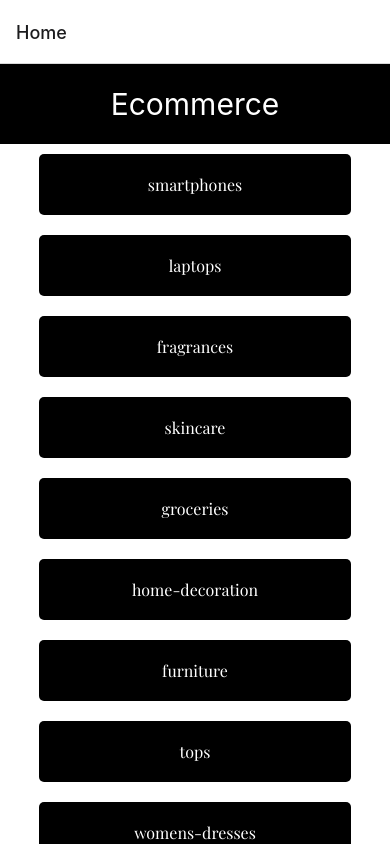
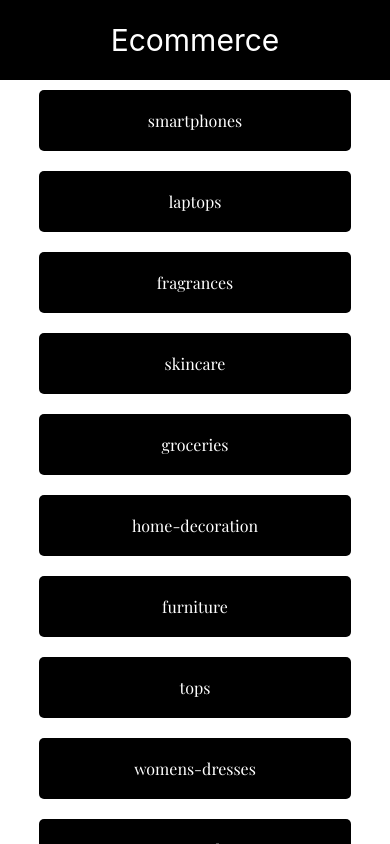
Before and after one commit to JohnPoulBravo10/ReactNativeCoderHouse, a React Native app: screen / in a window 390 px wide. Built offline with nearby package versions, Linux system fonts and the light colour scheme.

Commit message:
Refactor styling

```diff
--- a/App.js
+++ b/App.js
@@ -9,6 +9,7 @@ import { NavigationContainer } from '@react-navigation/native';
 import { createNativeStackNavigator } from '@react-navigation/native-stack';
 import ProductsByCategory from './src/screens/ProductsByCategory'
 import ProductsDetail from "./src/screens/ProductsDetail"
+import Header from './src/components/Header'
 
 
 const Stack = createNativeStackNavigator();
@@ -16,15 +17,9 @@ const Stack = createNativeStackNavigator();
 
 const App = () => {
   const [fontsLoaded] = useFonts(fontCollection)
-  const [portrait,setPortrait] = useState(true)
-  const {width,height} = useWindowDimensions()
 
 
 
-  useEffect(()=>{
-    if(width > height) setPortrait(false)
-    else setPortrait(true)
-  },[width,height])
 
   if(!fontsLoaded) return null
 
@@ -34,7 +29,18 @@ const App = () => {
     <>
     <StatusBar backgroundColor={colors.black} />
     <NavigationContainer>
-      <Stack.Navigator>
+      <Stack.Navigator
+      initialRouteName='Home'
+      screenOptions={
+        ({route})=>{
+          return{
+            header: () => {
+              return <Header />
+            }
+          }
+        }
+      }
+      >
         <Stack.Screen name='Home' component={Home}/>
         <Stack.Screen name='ProductsByCategory' component={ProductsByCategory}/>
         <Stack.Screen name='ProductsDetail' component={ProductsDetail}/>
--- a/src/components/ProductByCategory.js
+++ b/src/components/ProductByCategory.js
@@ -16,7 +16,7 @@ export default ProductByCategory
 
 const styles = StyleSheet.create({
     container:{
-        backgroundColor:colors.green3,
+        backgroundColor:colors.white,
         width:"80%",
         marginHorizontal:"10%",
         padding:10,
--- a/src/components/Search.js
+++ b/src/components/Search.js
@@ -52,7 +52,7 @@ export default Search
 
 const styles = StyleSheet.create({
     container:{
-        backgroundColor:colors.green1,
+        backgroundColor:colors.white,
         flexDirection:"row",
         padding:10,
         alignItems:"center"
--- a/src/screens/Home.js
+++ b/src/screens/Home.js
@@ -7,7 +7,6 @@ import Header from '../components/Header'
 const Home = ({navigation}) => {
   return (
     <>
-    <Header title="Ecommerce"/>
     <Categories navigation={navigation}/>
 </>
   )
--- a/src/screens/ProductsByCategory.js
+++ b/src/screens/ProductsByCategory.js
@@ -4,6 +4,7 @@ import Header from '../components/Header'
 import { useEffect, useState } from 'react'
 import ProductByCategory from '../components/ProductByCategory'
 import Search from '../components/Search'
+import colors from '../utils/globals/colors'
 
 const ProductsByCategory = ({route,navigation}) => {
   const {categorySelected} = route.params
@@ -24,18 +25,22 @@ const ProductsByCategory = ({route,navigation}) => {
 
 
   return (
-    <>
-        <Header title={categorySelected}/>
+    <View style={styles.container}>
         <Search handlerKeyword={handlerKeyword}/>
         <FlatList
           data={productsFiltered}
           keyExtractor={item => item.id}
           renderItem={({item})=> <ProductByCategory item={item} navigation={navigation}/>}
         />
-    </>
+    </View>
   )
 }
 
 export default ProductsByCategory
 
-const styles = StyleSheet.create({})
+const styles = StyleSheet.create({
+  container:{
+    backgroundColor:colors.black,
+    flex: 1
+  }
+})
--- a/src/screens/ProductsDetail.js
+++ b/src/screens/ProductsDetail.js
@@ -4,7 +4,7 @@ import { useEffect, useState } from 'react'
 import colors from '../utils/globals/colors'
 import Header from '../components/Header'
 
-const ProductDetail = ({route,portrait}) => {
+const ProductDetail = ({route}) => {
   const {productId} = route.params
   const [product,setProduct] = useState({})
 
@@ -15,18 +15,17 @@ const ProductDetail = ({route,portrait}) => {
 
   return (
     <View style={styles.container}>
-    <Header title="Detalle del producto"/>
-    <View style={[styles.content,!portrait && {flexDirection:"row",gap:10,padding:20}] } >
+    <View style={styles.content } >
         <Image
-          style={[styles.image,!portrait && {width:"40%",height:200}]}
+          style={styles.image}
           source={{uri:product?.images ? product.images[0] : null}}
           resizeMode='cover'
         />
-        <View style={[styles.containerText,!portrait && {width:"30%"}]}>
+        <View style={styles.containerText}>
           <Text style={styles.title}>{product.title}</Text>
           <Text>{product.description}</Text>
         </View>
-        <View style={[styles.containerPrice ,!portrait && {width:"20%",flexDirection:"column"}]}>
+        <View style={styles.containerPrice }>
           <Text style={styles.price}>$ {product.price}</Text>
           <Pressable style={styles.buyNow}>
             <Text style={styles.buyNowText}>Buy Now</Text>
@@ -47,17 +46,25 @@ const styles = StyleSheet.create({
     alignItems:"center"
   },
   content:{
-    width:"100%"
+    width:"100%",
+    flexDirection:'column',
+    alignItems: "center",
+    justifyContent: "space-between",
+    flex:1,
+    marginBottom: 30
   },
 
   image:{
     width:"100%",
-    height:300
+    height:300,
   },
   containerText:{
     gap:25,
     paddingHorizontal:5,
-    paddingVertical:25
+    paddingVertical:25,
+    flexDirection:"comlumn",
+    justifyContent: "space-between",
+    alignItems: "center",
   },
 
   containerPrice:{
@@ -65,7 +72,7 @@ const styles = StyleSheet.create({
       flexDirection:"row",
       justifyContent:"space-around",
       alignItems:"center",
-      marginVertical:10
+      marginVertical:10,
   },
   title:{
     fontSize:20,
```
